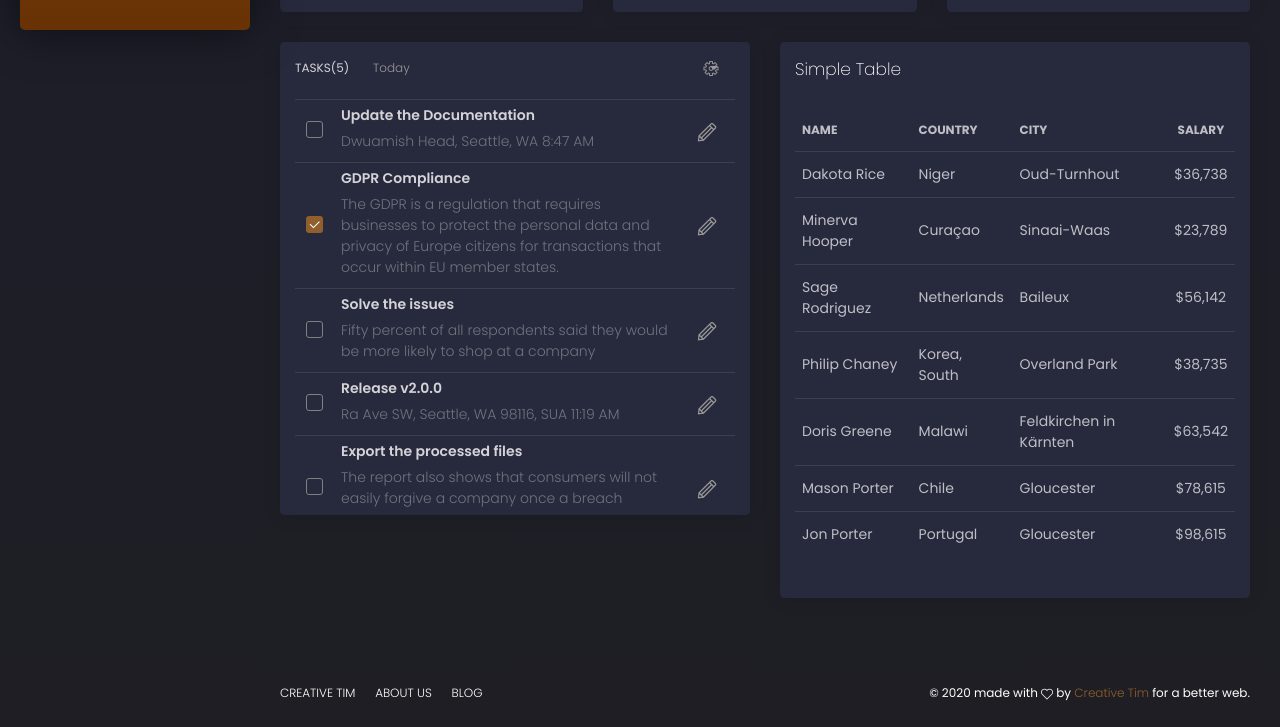
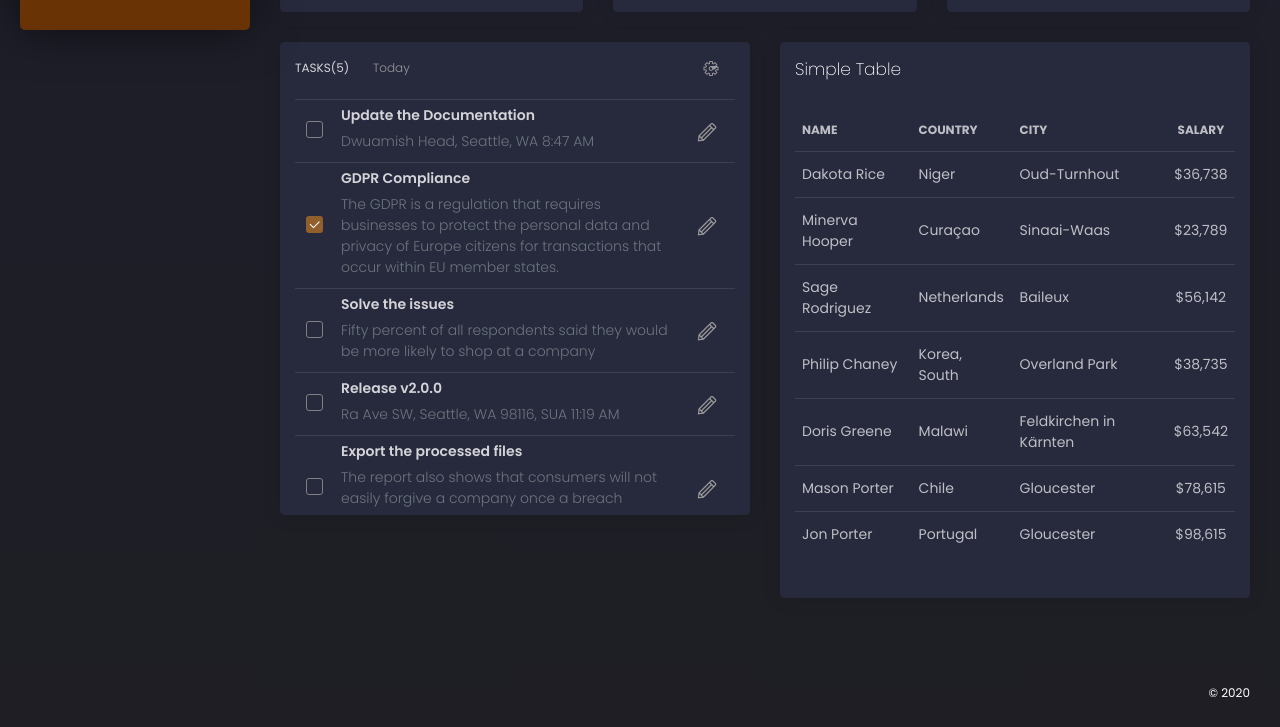
Before and after one commit to ipallinto/proyecto-final-asr31, a website: page Admin/examples/dashboard.html in a window 1280 px wide. Shown: the part 760-1487 px from the top of the page. Drawn offline with Linux system fonts and the light colour scheme; some packages are replaced by stand-ins of ours.

Commit message:
aaaaaaaaaaaaaaaaaaaaa

```diff
--- a/Admin/examples/dashboard.html
+++ b/Admin/examples/dashboard.html
@@ -498,30 +498,13 @@
       <footer class="footer">
         <div class="container-fluid">
           <nav>
-            <ul>
-              <li>
-                <a href="https://www.creative-tim.com">
-                  Creative Tim
-                </a>
-              </li>
-              <li>
-                <a href="http://presentation.creative-tim.com">
-                  About Us
-                </a>
-              </li>
-              <li>
-                <a href="http://blog.creative-tim.com">
-                  Blog
-                </a>
-              </li>
-            </ul>
+
           </nav>
           <div class="copyright float-right">
             ©
             <script>
               document.write(new Date().getFullYear())
-            </script> made with <i class="tim-icons icon-heart-2"></i> by
-            <a href="https://www.creative-tim.com" target="_blank">Creative Tim</a> for a better web.
+            </script>
           </div>
       </footer>
       </div>
```
Also changed, not shown: Admin/examples/tables.html (+2 -19 lines), Admin/examples/user.html (+2 -19 lines).
